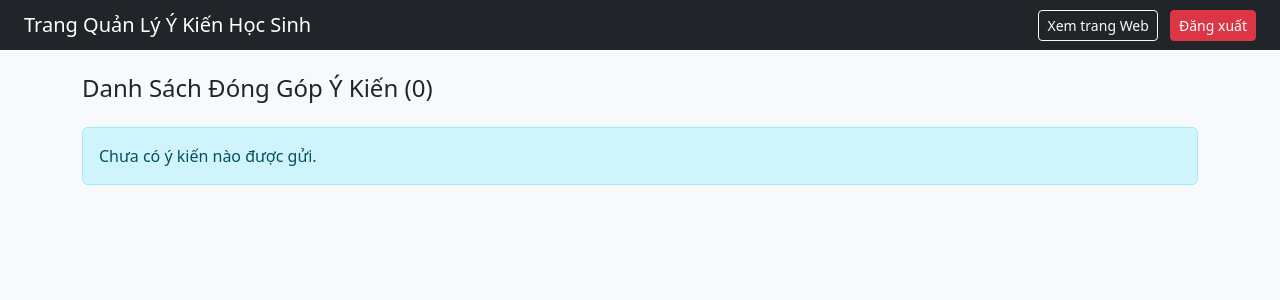
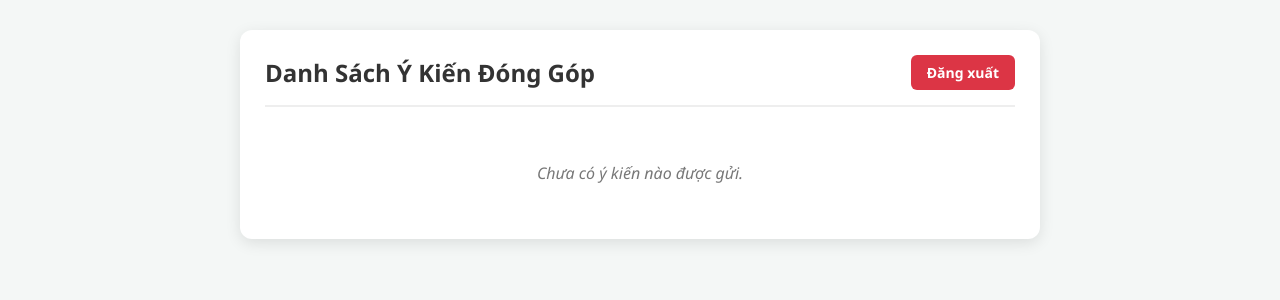
Before and after one commit to xiangkaiwen110608-blip/WedHocSinh, a Flask app: page /dashboard in a window 1280 px wide. Shown: the top 300 px of the page. Run offline with Flask 3, Linux system fonts and the light colour scheme; the visitor is signed in with stand-in values (Sample User, id 1).

Commit message:
Add files via upload

```diff
--- a/templates/dashboard.html
+++ b/templates/dashboard.html
@@ -1,46 +1,107 @@
 <!DOCTYPE html>
 <html lang="vi">
 <head>
-  <meta charset="UTF-8">
-  <title>Dashboard Quản Lý Ý Kiến</title>
-  <link href="https://cdn.jsdelivr.net/npm/bootstrap@5.3.0/dist/css/bootstrap.min.css" rel="stylesheet">
+    <meta charset="UTF-8">
+    <meta name="viewport" content="width=device-width, initial-scale=1.0">
+    <title>Danh Sách Ý Kiến Học Sinh</title>
+    <style>
+        * {
+            box-sizing: border-box;
+            margin: 0;
+            padding: 0;
+            font-family: 'Segoe UI', Tahoma, Geneva, Verdana, sans-serif;
+        }
+
+        body {
+            background-color: #f4f7f6;
+            padding: 30px 20px;
+        }
+
+        .container {
+            max-width: 800px;
+            margin: 0 auto;
+            background: #ffffff;
+            padding: 25px;
+            border-radius: 12px;
+            box-shadow: 0 4px 15px rgba(0, 0, 0, 0.1);
+        }
+
+        .header {
+            display: flex;
+            justify-content: space-between;
+            align-items: center;
+            margin-bottom: 25px;
+            padding-bottom: 15px;
+            border-bottom: 2px solid #eee;
+        }
+
+        h2 {
+            color: #333;
+        }
+
+        .logout-btn {
+            background-color: #dc3545;
+            color: white;
+            padding: 8px 16px;
+            text-decoration: none;
+            border-radius: 6px;
+            font-size: 14px;
+            font-weight: bold;
+        }
+
+        .logout-btn:hover {
+            background-color: #c82333;
+        }
+
+        .feedback-card {
+            background: #f9f9f9;
+            border-left: 4px solid #007bff;
+            padding: 15px;
+            margin-bottom: 15px;
+            border-radius: 4px;
+        }
+
+        .feedback-id {
+            font-size: 12px;
+            color: #888;
+            margin-bottom: 5px;
+            font-weight: bold;
+        }
+
+        .feedback-content {
+            font-size: 16px;
+            color: #333;
+            white-space: pre-wrap;
+        }
+
+        .empty-msg {
+            text-align: center;
+            color: #777;
+            padding: 30px;
+            font-style: italic;
+        }
+    </style>
 </head>
-<body class="bg-light">
-  <nav class="navbar navbar-dark bg-dark px-4">
-    <span class="navbar-brand mb-0 h1">Trang Quản Lý Ý Kiến Học Sinh</span>
-    <div>
-      <a href="/" class="btn btn-outline-light btn-sm me-2" target="_blank">Xem trang Web</a>
-      <a href="/logout" class="btn btn-danger btn-sm">Đăng xuất</a>
+<body>
+
+    <div class="container">
+        <div class="header">
+            <h2>Danh Sách Ý Kiến Đóng Góp</h2>
+            <a href="/logout" class="logout-btn">Đăng xuất</a>
+        </div>
+
+        <!-- Vòng lặp hiển thị từng ý kiến -->
+        {% if feedbacks %}
+            {% for item in feedbacks %}
+                <div class="feedback-card">
+                    <div class="feedback-id">Ý kiến #{{ item.id }}</div>
+                    <div class="feedback-content">{{ item.content }}</div>
+                </div>
+            {% endfor %}
+        {% else %}
+            <div class="empty-msg">Chưa có ý kiến nào được gửi.</div>
+        {% endif %}
     </div>
-  </nav>
 
-  <div class="container py-4">
-    <h4 class="mb-4">Danh Sách Đóng Góp Ý Kiến ({{ ykien_list|length }})</h4>
-
-    {% if not ykien_list %}
-      <div class="alert alert-info">Chưa có ý kiến nào được gửi.</div>
-    {% endif %}
-
-    <div class="row">
-      {% for ykien in ykien_list %}
-        <div class="col-md-6 mb-3">
-          <div class="card shadow-sm border-0">
-            <div class="card-body">
-              <div class="d-flex justify-content-between align-items-center mb-2">
-                <span class="badge bg-primary">{{ ykien.chu_de }}</span>
-                <small class="text-muted">{{ ykien.ngay_gui.strftime('%H:%M - %d/%m/%Y') }}</small>
-              </div>
-              <p class="card-text text-dark fs-5 mb-2">{{ ykien.noi_dung }}</p>
-              <hr>
-              <div class="d-flex justify-content-between align-items-center">
-                <small class="text-secondary">Người gửi: <strong>{{ ykien.ho_ten }}</strong> (Lớp {{ ykien.lop }})</small>
-                <a href="/delete/{{ ykien.id }}" class="btn btn-sm btn-outline-danger" onclick="return confirm('Bạn có chắc muốn xóa?')">Xóa</a>
-              </div>
-            </div>
-          </div>
-        </div>
-      {% endfor %}
-    </div>
-  </div>
 </body>
 </html>
```
